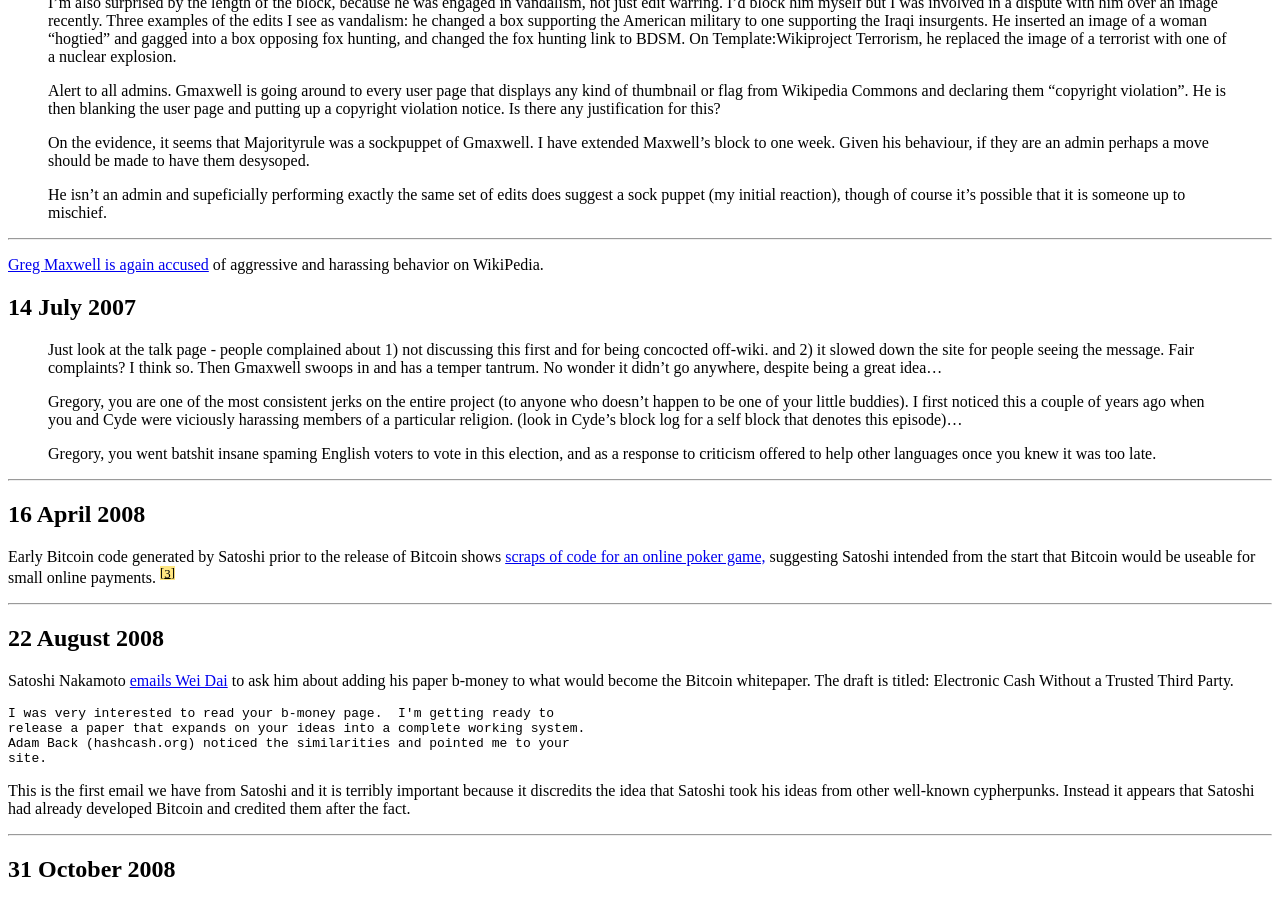
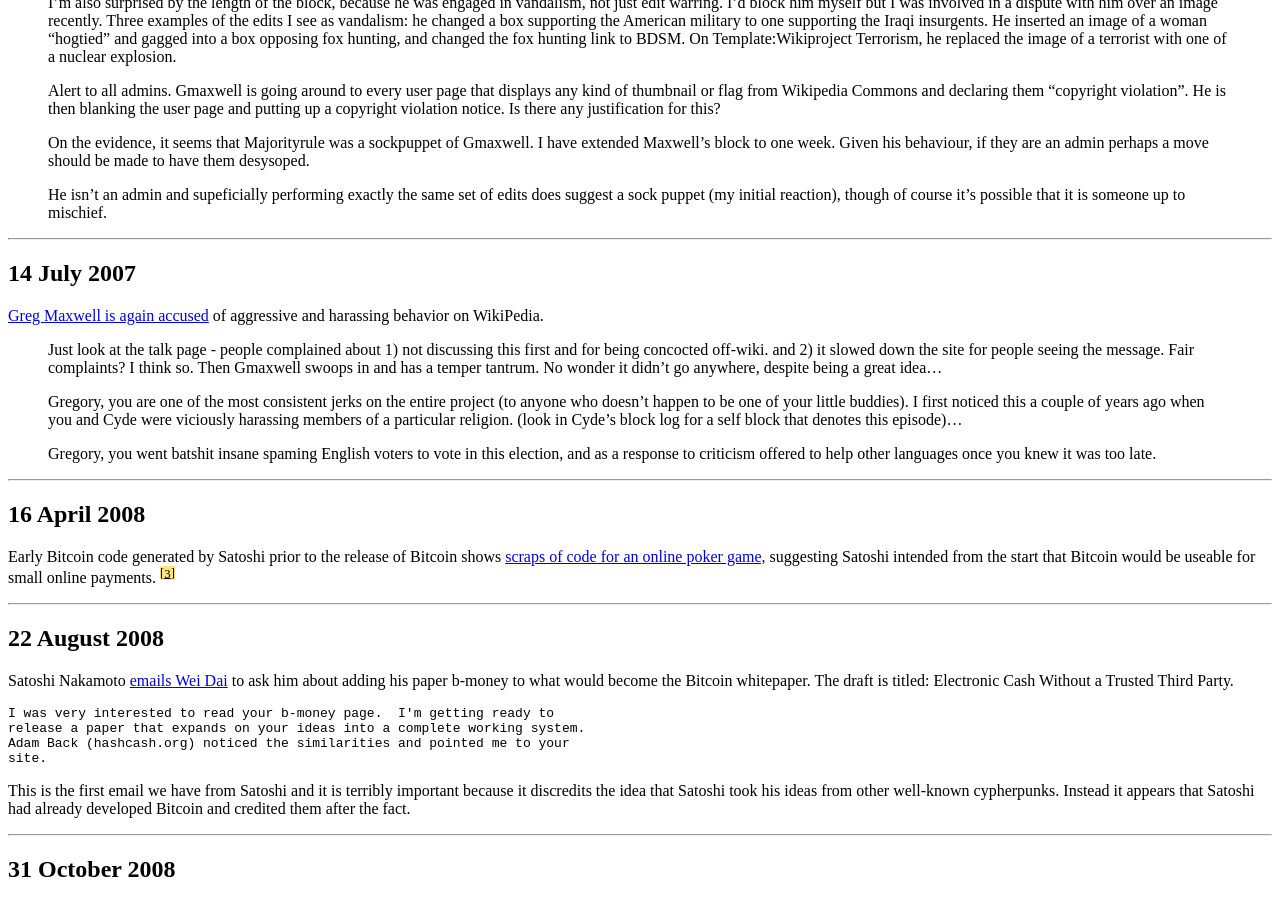
Before and after one commit to derykmakgill/website, a Jekyll site: the page built from testbtc.md, in a window 1280 px wide and 900 px high, scrolled down 2337 px. Built offline with Jekyll 4.4.1, drawn with Linux system fonts in a browser that asks for light colours; a script that is not in the unit is left out.

```diff
--- a/testbtc.md
+++ b/testbtc.md
@@ -140,9 +140,9 @@ Future Blockstream Cofounder Greg Maxwell is [accused of vandalism, bullying, te
 
 ---
 
+## 14 July 2007
+
 [Greg Maxwell is again accused](http://nonbovine-ruminations.blogspot.com/2007/07/reactionary-english-wikipedia-admins.html) of aggressive and harassing behavior on WikiPedia.
-
-## 14 July 2007
 
 > Just look at the talk page - people complained about 1) not discussing this first and for being concocted off-wiki. and 2) it slowed down the site for people seeing the message. Fair complaints? I think so. Then Gmaxwell swoops in and has a temper tantrum. No wonder it didn't go anywhere, despite being a great idea...
 >
```
